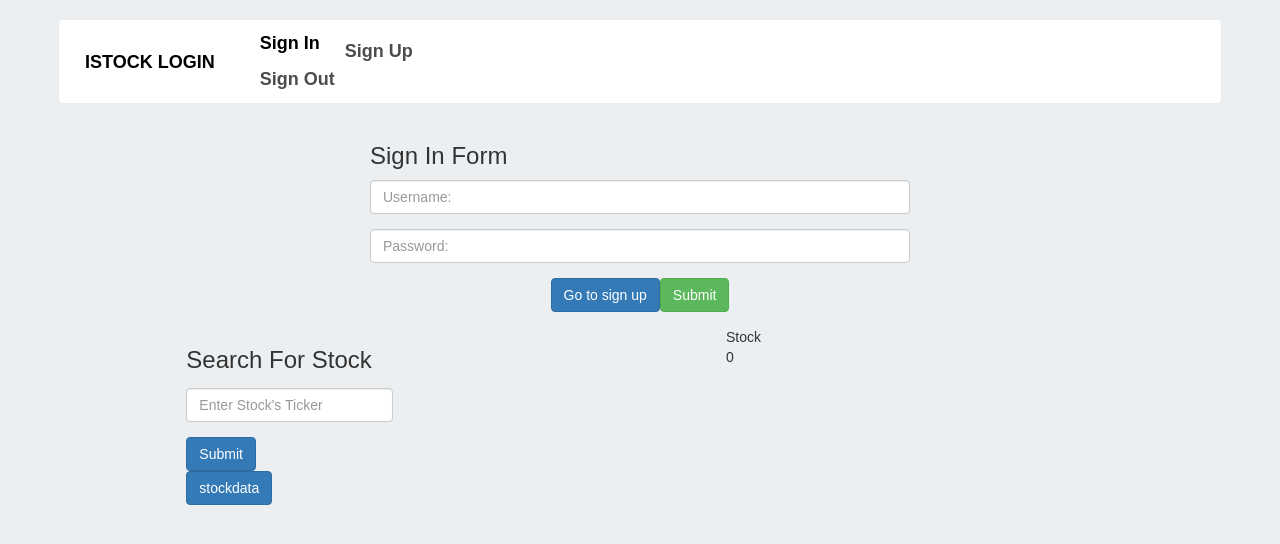
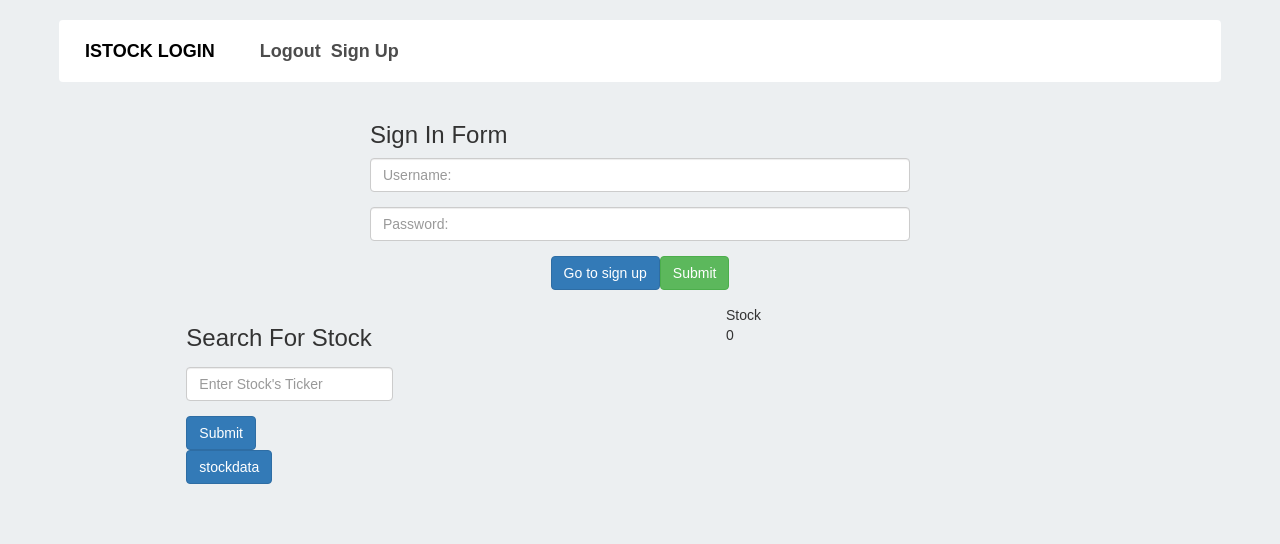
Before and after one commit to ortegajohn/reactstock, a React (Create React App) app in the folder client/: page / in a window 1280 px wide. Both pictures are taken after a click on the link "Sign In". Shown: the top 544 px of the page. Built offline with nearby package versions, Linux system fonts and the light colour scheme; a web font is replaced by a local one.

Commit message:
starting on Sign in

```diff
--- a/client/src/App.js
+++ b/client/src/App.js
@@ -72,6 +72,12 @@ class App extends Component {
     API.sendSignUpForm(formdata)
 
   };
+
+  signINFormSubmit = event =>{
+    event.preventDefault()
+    console.log("signINFormSubmit")
+
+  }
 
   handleFormInputChange = event => {
     console.log("event.target.value: ", event.target.value)
@@ -206,7 +212,9 @@ class App extends Component {
     }
 
     if(this.state.displaysignin){
-      dom_signin = <SignIn/>
+      dom_signin = <SignIn
+      signINFormSubmit={this.signINFormSubmit}
+      />
     }else{
       dom_signin = ""
     }
--- a/client/src/components/Nav/index.js
+++ b/client/src/components/Nav/index.js
@@ -16,31 +16,32 @@ class Nav extends Component {
     }
     // function Nav(props) {
     clicksignOUT = () => {
-        if(!this.state.isloggedin){
-            this.setState({isloggedin: true}, () =>{
-                console.log("this.state.isloggedin: ",this.state.isloggedin)
+        if (!this.state.isloggedin) {
+            this.setState({ isloggedin: true }, () => {
+                console.log("this.state.isloggedin: ", this.state.isloggedin)
             })
-        }else{
-            this.setState({isloggedin: false}, () =>{
-                console.log("this.state.isloggedin: ",this.state.isloggedin)
+        } else {
+            this.setState({ isloggedin: false }, () => {
+                console.log("this.state.isloggedin: ", this.state.isloggedin)
             })
         }
     }
     render() {
         if (!this.state.isloggedin) {
             logoutslashsignin =
-                <div>
-                    <li className="nav-item">
+                <div >
+                    <li className="nav-item" onClick={this.clicksignOUT}>
                         {/* <a href="/signin" className="nav-link">Sign In</a> */}
                         <a href="#" className="nav-link" onClick={this.props.clicksignIN}>Sign In</a>
                     </li>
-                    <li className="nav-item">
+                    {/* <li className="nav-item"> */}
                     {/* <a href="/signin" className="nav-link">Sign In</a> */}
-                        <a href="#" className="nav-link" onClick={this.clicksignOUT}>Sign Out</a>
-                    </li>
+                    {/* <a href="#" className="nav-link" >Sign Out</a> */}
+                    {/* </li> */}
                 </div>
         } else {
-            logoutslashsignin = <li className="nav-item">
+            logoutslashsignin =
+                <li className="nav-item">
                     {/* <a href="/logout" className="nav-link">Logout</a> */}
                     <a href="#" className="nav-link" onClick={this.clicksignOUT}>Logout</a>
                 </li>
--- a/client/src/components/SignIn/index.js
+++ b/client/src/components/SignIn/index.js
@@ -1,6 +1,6 @@
 import React from 'react';
 
-const UserSignIn = () => {
+const UserSignIn = (props) => {
         return(
             <div>
                 <div className="form container">
@@ -18,7 +18,7 @@ const UserSignIn = () => {
                                     <a href="../SignUp/signup" className="btn btn-primary">
                                         Go to sign up
                                     </a>
-                                    <button className="btn btn-success" id="btn_submit_signin">
+                                    <button onClick={props.signINFormSubmit} className="btn btn-success" id="btn_submit_signin">
                                         Submit
                                     </button>
                                 </div>
```
Lines whose indentation alone changed are shown as unchanged.
